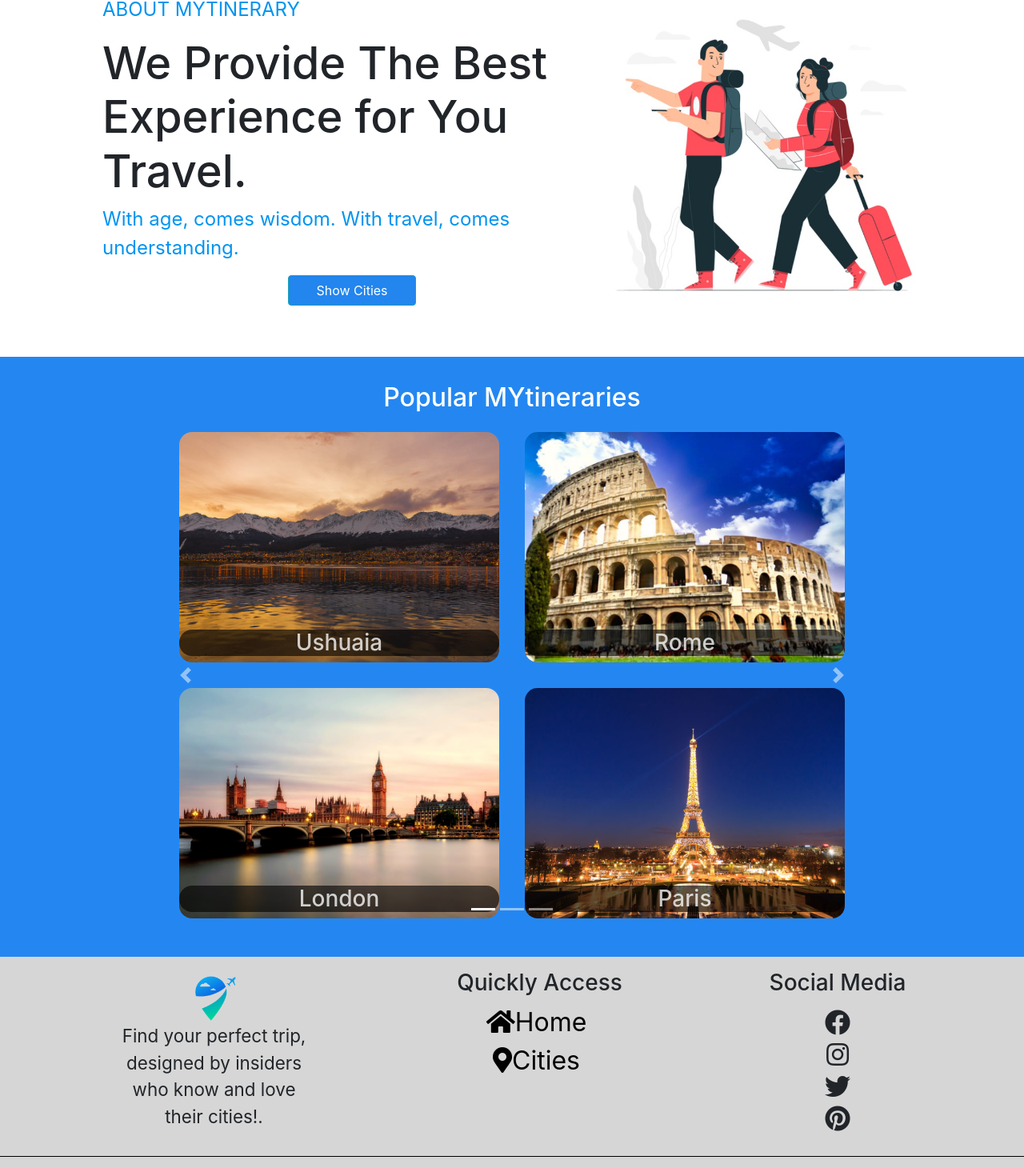
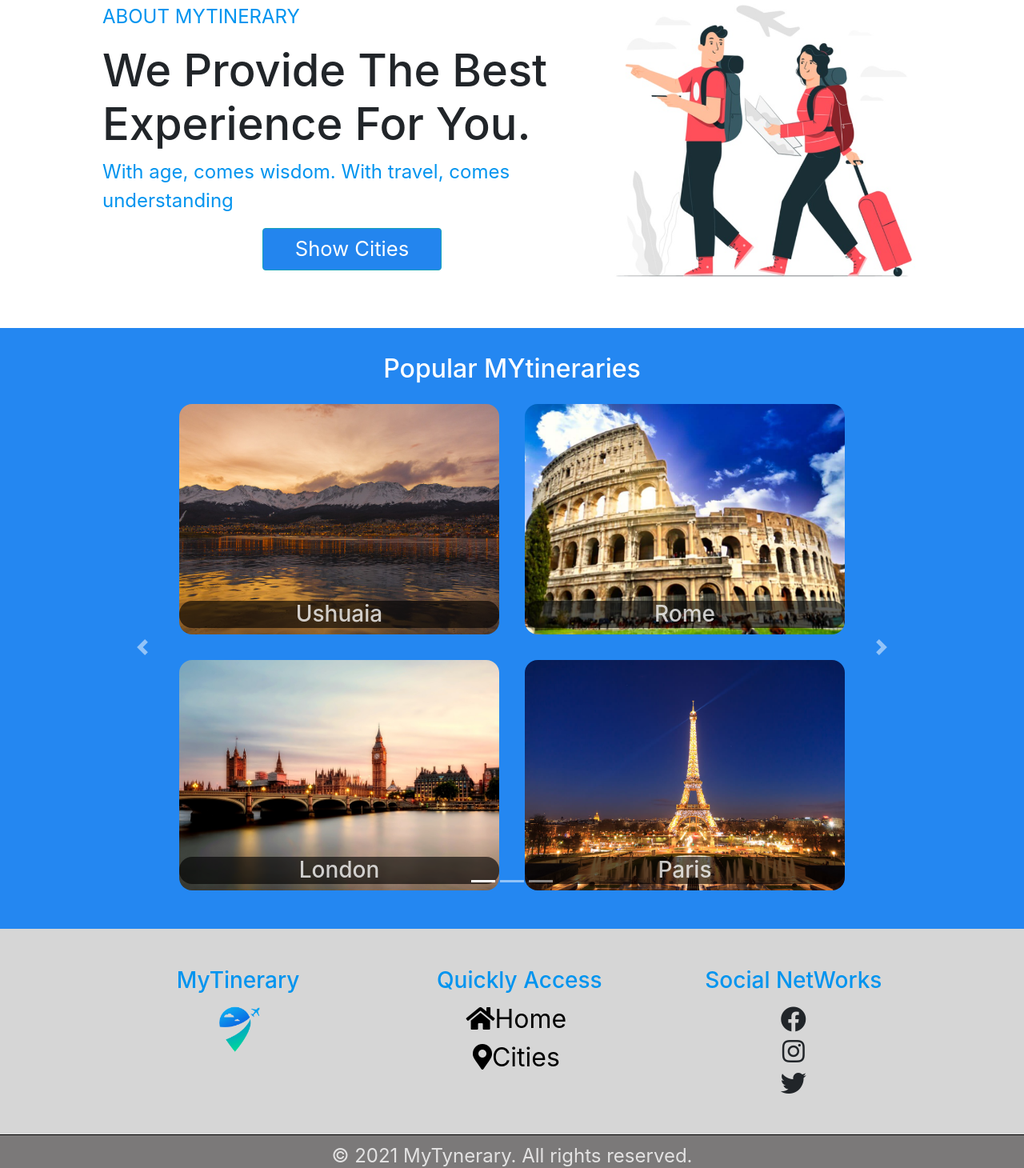
Before and after one commit to adrielbaez/mytinerary-adrielbaez, a React (Create React App) app in the folder frontend/: page / in a window 1280 px wide. Shown: the part 952-2412 px from the top of the page at 80% size. Built offline with nearby package versions, Linux system fonts and the light colour scheme.

Commit message:
ultimos cambios11/04

```diff
--- a/frontend/src/App.css
+++ b/frontend/src/App.css
@@ -138,6 +138,7 @@ div.content-hero > p{
     h1.tittle-hero{
         font-size: 8rem !important;
     }
+
 }
 
 /* footer-------- */
@@ -146,11 +147,19 @@ footer{
 
 }
 @media (min-width: 400px) {
+    .footer{
+        width: 90%;
+        margin:  0 auto;
+    }
+    .footer h3{
+        color: #0094ef;
+    }
     .my-container-footer2{
         width: 90% !important;
     }
-    .footer-info{
+    .footer-info, .social-media{
         font-size: 2rem !important;
+        padding: 2rem 0;
     }
     .footer-info a{
         font-size: 2rem !important;
@@ -162,7 +171,7 @@ div.footer{
     align-items: center;
 }
 
-@media (min-width: 764px) {
+@media (min-width: 852px) {
     div.footer{
         display: flex;
         flex-direction: row;
@@ -177,8 +186,14 @@ div.footer-copyrigth{
     padding: .5rem 0;
     border-top: 1px solid black;
 }
+.footer-copyrigth{
+    background-color: rgba(107, 104, 104, 0.849);
+}
 div.footer-copyrigth p{
+    color: rgba(255, 255, 255, 0.788);
     font-size: 1.5rem;
+    padding: 0;
+    margin: 0;
 }
 footer div.social-media i{
     font-size: 2rem;
@@ -241,7 +256,8 @@ div.call-content h2{
     text-align: center;
 }
 .call-content button{
-    width: 10rem !important;
+    width: 14rem !important;
+    font-size: 1.6rem;
     animation: pulse 2s linear infinite alternate;
 }
 @keyframes pulse {
@@ -257,7 +273,7 @@ div.call-content h2{
     color: white;
 }
 div.carrusel{
-    width: 75%;
+    width: 85vw;
     margin: 0 auto;
 }
 .slide-container{
@@ -288,7 +304,7 @@ h3.cities-title{
     text-align: center;
     border-radius: 1rem !important;
 }
+/* .----- */
 .under-construction{
     width: 25rem;
 }
-/* .----- */
--- a/frontend/src/components/CallToAction.js
+++ b/frontend/src/components/CallToAction.js
@@ -8,8 +8,8 @@ const CallToAction = ({imagenTravel}) => {
 
             <div className="call-content d-flex flex-colum2">
                 <p>ABOUT MYTINERARY</p>
-                <h2 className="flex-grow">We Provide The Best Experience for You Travel.</h2>
-                <p>With age, comes wisdom. With travel, comes understanding.</p>
+                <h2 className="flex-grow">We Provide The Best Experience For You.</h2>
+                <p>With age, comes wisdom. With travel, comes understanding</p>
                 <NavLink to='/cities' ><Button  color="info">Show Cities</Button>{' '}</NavLink>
             </div>
             <img className="travel-image" src={`./assets/${imagenTravel}`} alt="imagen travel"/>
--- a/frontend/src/components/Carrusel.js
+++ b/frontend/src/components/Carrusel.js
@@ -45,7 +45,7 @@ const Carrusel = (props) => {
         },
         {
           src: 'Shangai.jpg',
-          header: 'Shangai',
+          header: 'Shanghai',
           id: 8
         },
         {
--- a/frontend/src/components/Footer.js
+++ b/frontend/src/components/Footer.js
@@ -8,8 +8,9 @@ const Footer = ({logo}) => {
             <div className="my-container-footer my-container-footer2">
                 <div className=" footer">
                     <div className="d-flex flex-colum footer-info">
+                        <h3>MyTinerary</h3>
                         <img className="logo" src={`./assets/${logo}`} alt="logo"/>
-                        <p className="text-center">Find your perfect trip, designed by insiders who know and love their cities!.</p>
+
                     </div>
                     <div className="d-flex flex-colum footer-info ">
                         <h3>Quickly Access</h3>
@@ -17,16 +18,15 @@ const Footer = ({logo}) => {
                         <NavLink to="/cities"><i className="fas fa-map-marker-alt"></i>Cities</NavLink>
                     </div>
                     <div className="d-flex flex-colum social-media">
-                        <h3>Social Media</h3>
+                        <h3 className="text-center">Social NetWorks</h3>
                         <i className="fab fa-facebook"></i>
                         <i className="fab fa-instagram"></i>
                         <i className="fab fa-twitter"></i>
-                        <i className="fab fa-pinterest"></i>
                     </div>
                 </div>
             </div>
                 <div className="footer-copyrigth">
-                    <p className="text-center">&copy; 2021 MyTynerary. Designed by Adriel Baez. All rights reserved.</p>
+                    <p className="text-center">&copy; 2021 MyTynerary. All rights reserved.</p>
                 </div>
         </footer>
      );
--- a/frontend/src/components/Hero.js
+++ b/frontend/src/components/Hero.js
@@ -1,6 +1,5 @@
 import React from 'react';
-import { Button } from 'reactstrap';
-import {NavLink} from 'react-router-dom'
+
 
 
 
@@ -11,7 +10,6 @@ const Hero = (props) => {
                 <div className="content-hero text-center">
                     <h1 className="tittle-hero">MyTinerary</h1>
                     <p>Find your perfect trip, designed by insiders who know and love their cities!</p>
-                    <NavLink to='/cities' ><Button  color="info">Show Cities</Button>{' '}</NavLink>
                 </div>
             </div>
         </div>
--- a/frontend/src/components/NavBar.js
+++ b/frontend/src/components/NavBar.js
@@ -21,6 +21,7 @@ const NavBar = ({logo: {logo}}) => {
     <div className="nav-header">
       <Navbar color="light" light expand="md">
         <NavLink exact to="/"><img className="logo" src={`./assets/${logo}`} alt="logo" /></NavLink>
+
         <NavbarToggler onClick={toggle} />
         <Collapse isOpen={isOpen} navbar>
           <Nav className="mr-auto" navbar>
@@ -30,20 +31,20 @@ const NavBar = ({logo: {logo}}) => {
             <NavItem>
               <NavLink to="/cities"><i className="fas fa-map-marker-alt"></i>Cities</NavLink>
             </NavItem>
-            <UncontrolledDropdown nav inNavbar>
+        <UncontrolledDropdown nav inNavbar>
               <DropdownToggle nav caret>
               <i className="fas fa-user"></i>
               </DropdownToggle>
               <DropdownMenu right>
                 <DropdownItem>
-                  Sign In
+                  Sign Up
                 </DropdownItem>
                 <DropdownItem>
-                  Sign out
+                  Log In
                 </DropdownItem>
                 <DropdownItem divider />
               </DropdownMenu>
-            </UncontrolledDropdown>
+          </UncontrolledDropdown>
           </Nav>
         </Collapse>
       </Navbar>
```
